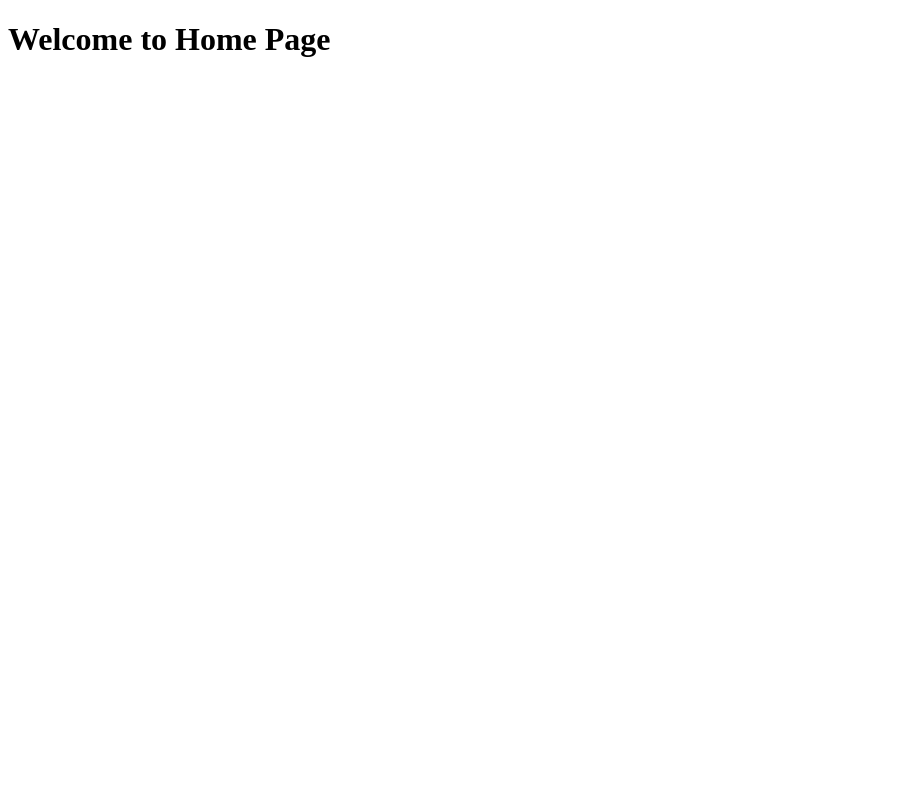
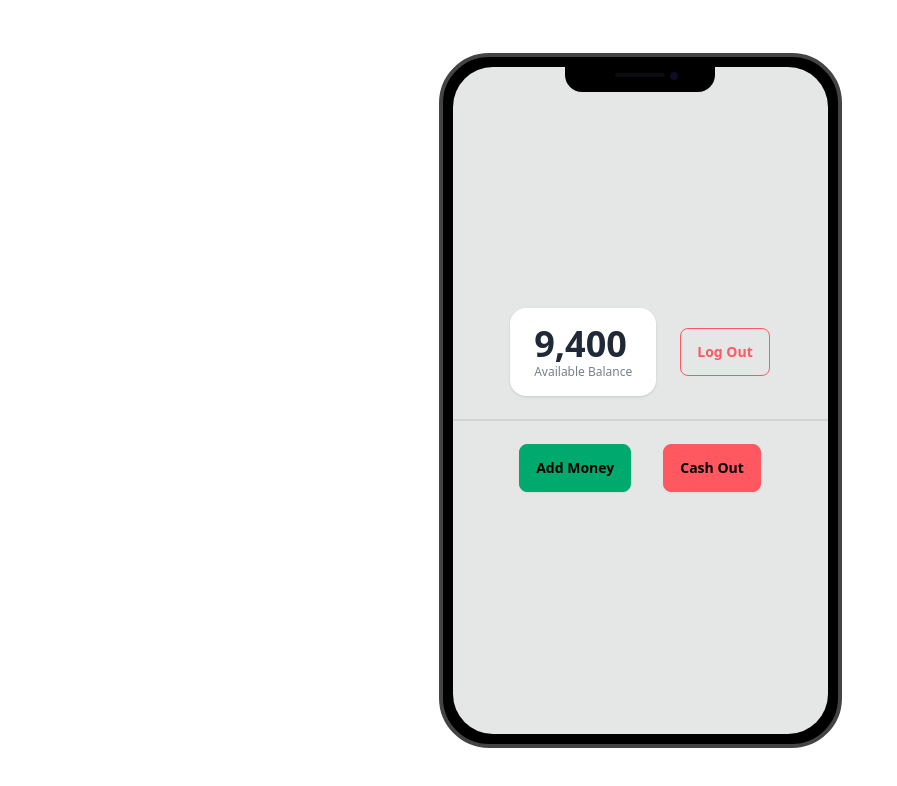
Before and after one commit to Ashab-Uddin/Payoo-MFS, a plain HTML site: page home.html in a window 1280 px wide. Shown: the whole page, without its empty margins (0-897 px from the left). Drawn offline with nearby package versions, Linux system fonts and the light colour scheme.

Commit message:
created a home html file there is added add money and cash out button

```diff
--- a/home.html
+++ b/home.html
@@ -3,9 +3,45 @@
 <head>
     <meta charset="UTF-8">
     <meta name="viewport" content="width=device-width, initial-scale=1.0">
+    <!-- Daisy UI CDN -->
+    <link href="https://cdn.jsdelivr.net/npm/daisyui@4.12.13/dist/full.min.css" rel="stylesheet" type="text/css" />
+    <script src="https://cdn.tailwindcss.com"></script>
+
+    <!-- Tailwind Css -->
+    <script src="https://cdn.tailwindcss.com"></script>
     <title>Payoo home Page</title>
 </head>
 <body>
-    <h1>Welcome to Home Page</h1>
+    <main class="flex items-center justify-center h-screen">
+        <div class="mockup-phone">
+            <div class="camera"></div>
+            <div class="display">
+            <div class="artboard artboard-demo phone-2">
+                <div class="flex items-center justify-between gap-6">
+                    <div class="stats shadow">
+                        <div class="stat">
+                        <div class="stat-value">9,400</div>
+                        <div class="stat-desc">Available Balance</div>
+                        </div>
+                    </div>
+                    <button class="btn btn-outline btn-error">Log Out</button>
+                </div>
+                <div class="divider divider-start"></div>
+                <div class="flex gap-8">
+                    <button id="add-money" class="btn btn-success">Add Money</button>
+                <button id="cash-out" class="btn btn-error">Cash Out</button>
+                </div>
+            </div>
+            </div>
+        </div>
+
+    </main>
 </body>
+<script>
+    document.getElementById('add-money').addEventListener('click',function(){
+    console.log("clickeed");
+    window.location.href ='/addMoney.html';
+})
+</script>
+
 </html>
--- a/js/payoo.js
+++ b/js/payoo.js
@@ -21,3 +21,5 @@ document.getElementById('btn-login').addEventListener('click',function(event){
 
 
 })
+
+//step-1: set event haldler
```
Also changed, not shown: addMoney.html (added).
